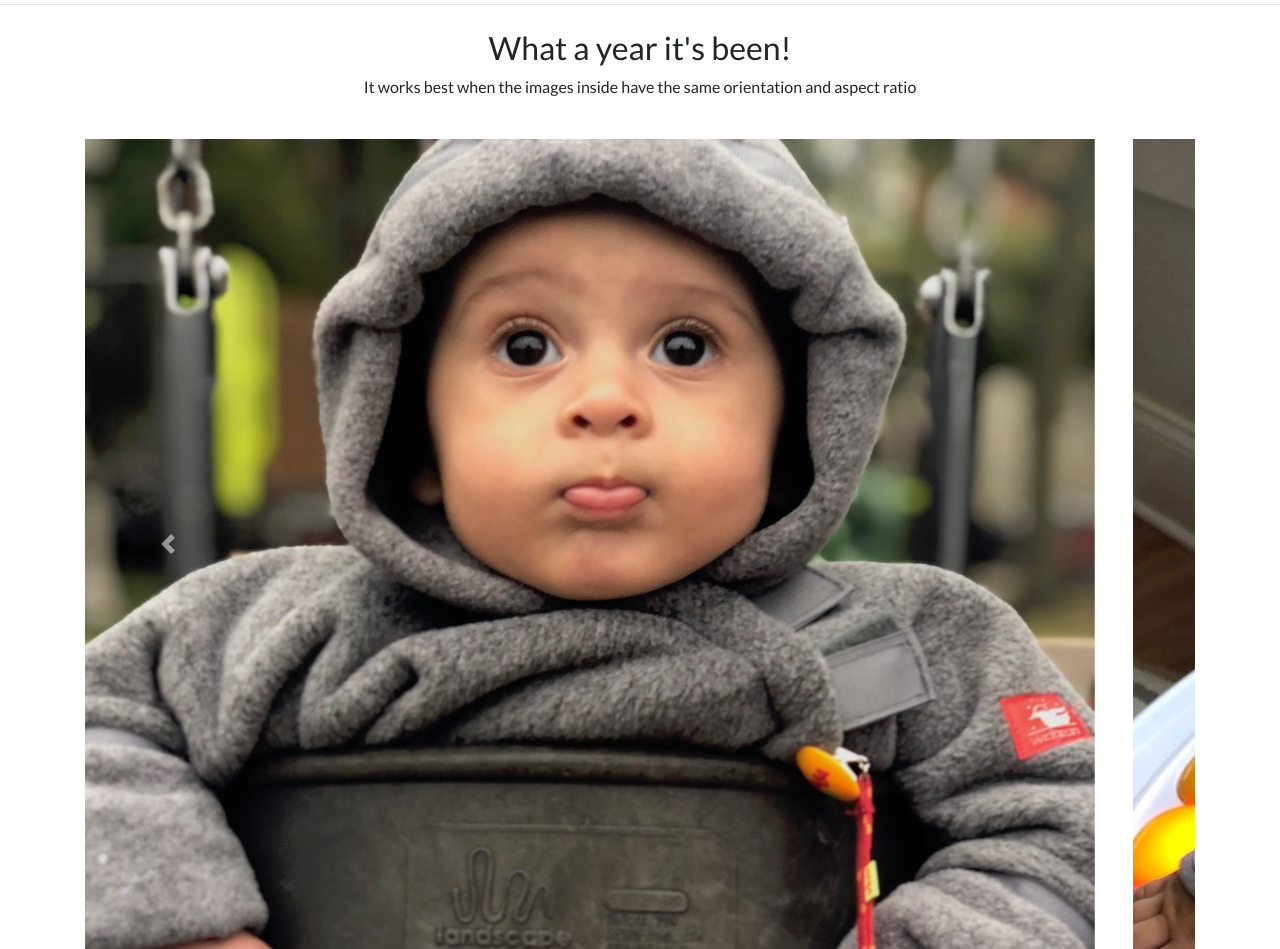
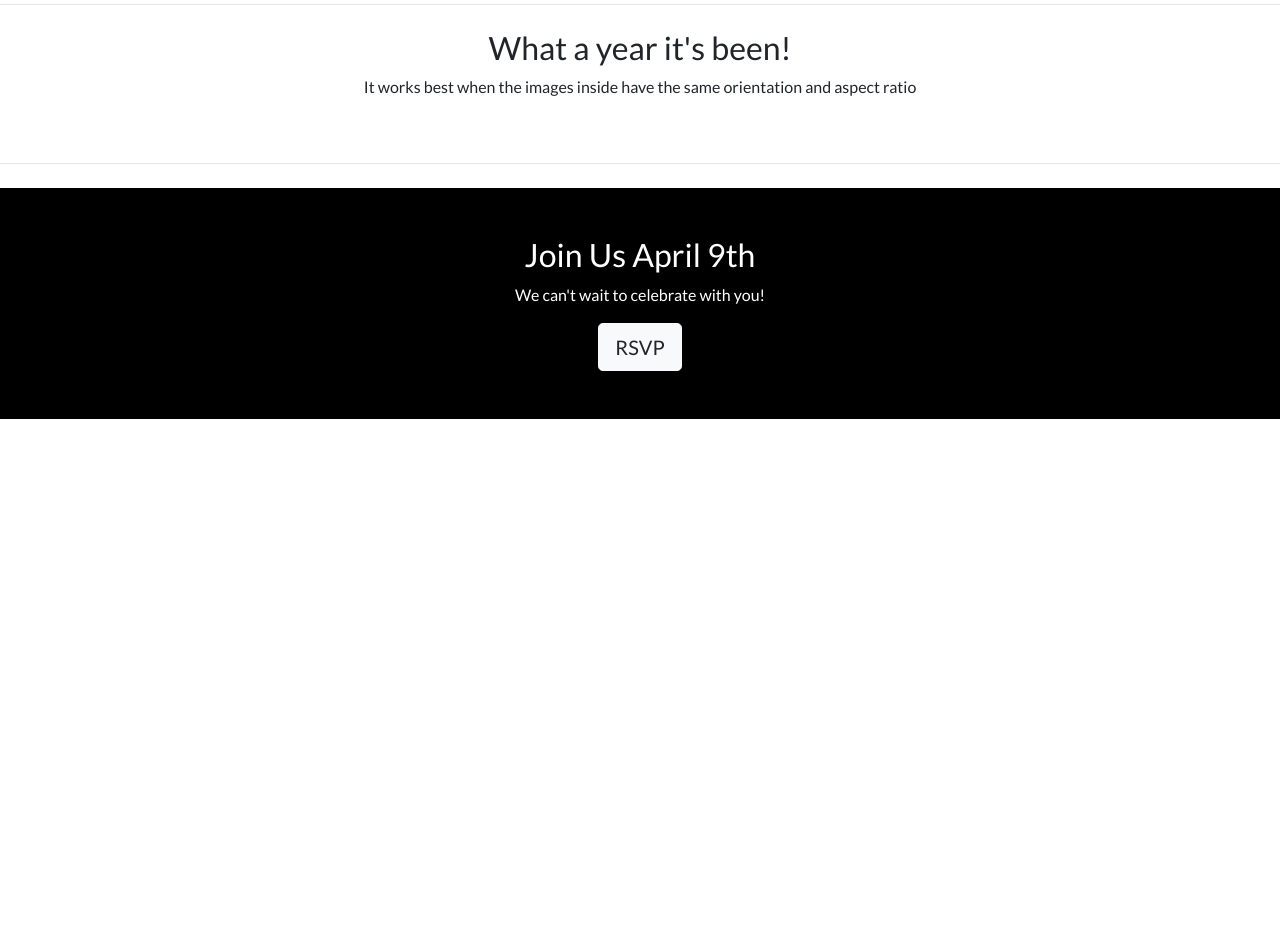
Before and after one commit to seg455/seg455.github.io, a plain HTML site: page index.html in a window 1280 px wide. Shown: the part 980-1929 px from the top of the page. After the commit the page ends 1423 px from the top, so only its background shows below. Drawn offline with nearby package versions, Linux system fonts and the light colour scheme.

Commit message:
Carousel 1

```diff
--- a/index.html
+++ b/index.html
@@ -100,10 +100,6 @@
   <div id="carouselExampleControls" class="carousel slide mt-4" data-ride="carousel">
     <div class="carousel-inner">
 
-      <div class="carousel-item active">
-        <img src="car1.jpg" class="img-fluid" alt="carousel1">
-      </div>
-
       <div class="carousel-item">
         <img src="carousel2.jpeg" class="img-fluid" alt="carousel2">
       </div>
```
